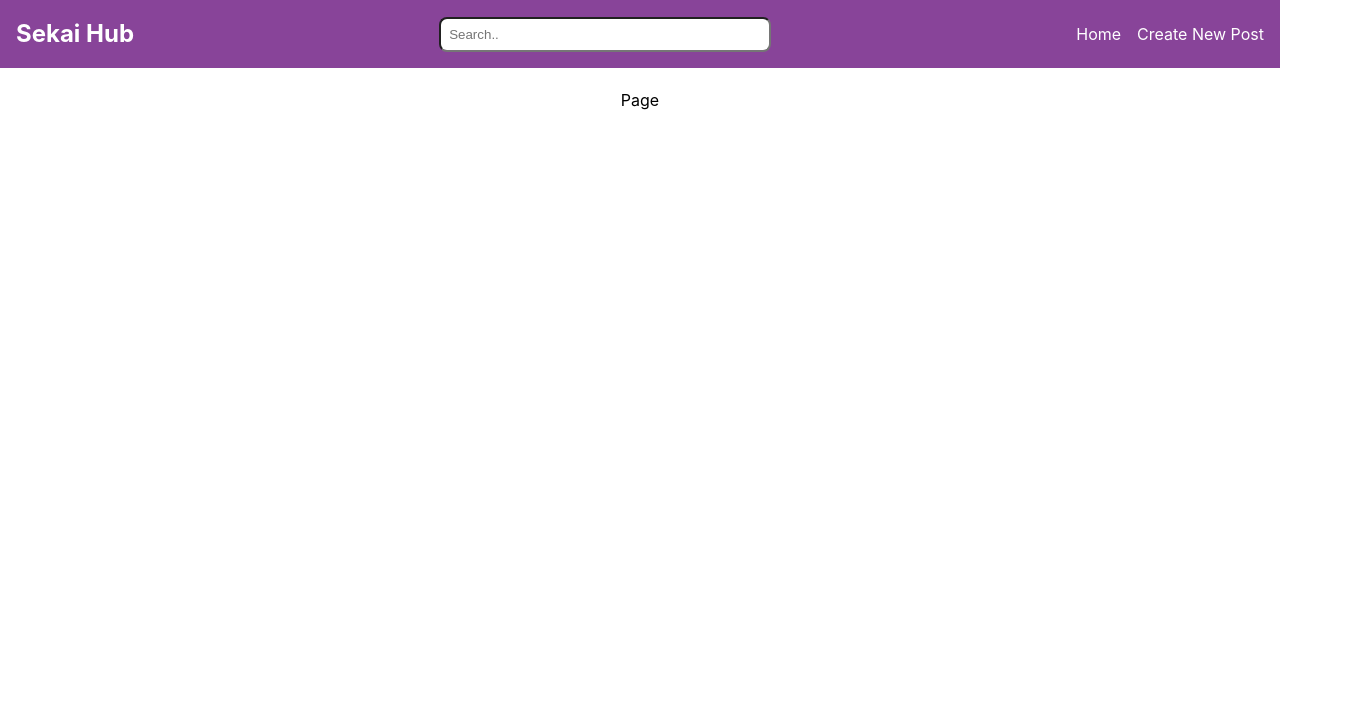
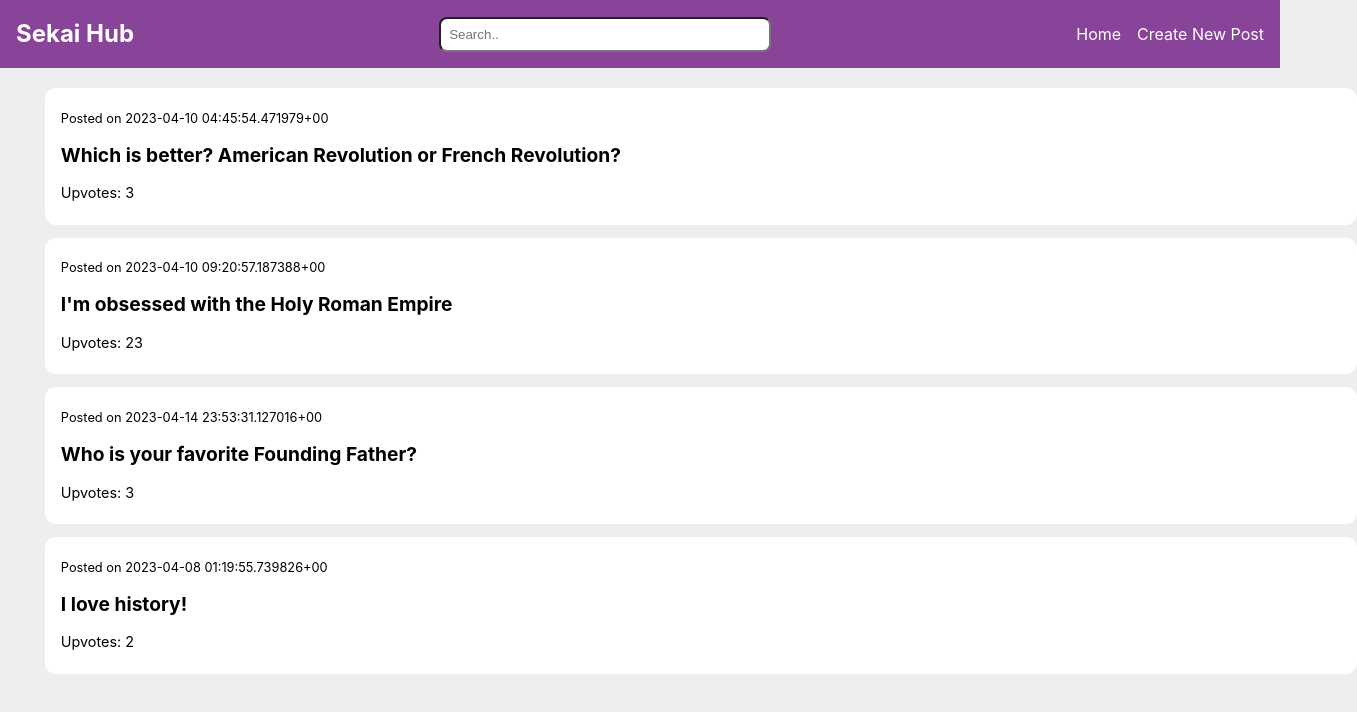
Before and after one commit to v74c63t/sekai-hub, a React (Vite) app: page / in a window 1280 px wide. Shown: the top 712 px of the page, 1357 px wide, since content can reach past the window. Built offline with nearby package versions, Linux system fonts and the light colour scheme.

Commit message:
Basic styling for home page ------------------------ Will continue after making some lo-fi wireframes

```diff
--- a/src/App.css
+++ b/src/App.css
@@ -3,6 +3,23 @@
   margin: 0 auto;
   padding: 2rem;
   text-align: center;
+}
+
+.no-posts {
+  color: black;
+  position: absolute;
+  top: 50%;
+  left: 50%;
+  transform: translate(-50%, -50%);
+}
+
+.create-link{
+  color: blue;
+  text-decoration: none;
+}
+
+.create-link:hover {
+  color: rgb(69, 69, 69);
 }
 
 /* .logo {
--- a/src/App.jsx
+++ b/src/App.jsx
@@ -1,11 +1,63 @@
 import { useState } from 'react'
 import './App.css'
+import { Link } from 'react-router-dom'
+import PostCondensed from './components/PostCondensed/PostCondensed'
 
 function App() {
 
+  const posts = [
+    {
+      "id": 65,
+      "created_at": "2023-04-10 04:45:54.471979+00",
+      "title": "Which is better? American Revolution or French Revolution?",
+      "content": "",
+      "url": "",
+      "upvotes": 3,
+      "comments": ["America!!!"]
+    },
+    {
+      "id": 73,
+      "created_at": "2023-04-10 09:20:57.187388+00",
+      "title": "I'm obsessed with the Holy Roman Empire",
+      "content": "It's holy, Roman, and an empire",
+      "url": "",
+      "upvotes": 23,
+      "comments": ["Very true", "Haha!"]
+    },
+    {
+      "id": 87,
+      "created_at": "2023-04-14 23:53:31.127016+00",
+      "title": "Who is your favorite Founding Father?",
+      "content": "Mine is Thomas Jefferson! What about you?",
+      "url": "https://i.imgur.com/0QpthJU.jpg",
+      "upvotes": 3,
+      "comments": ["It's gotta be George Washington!", "Did you forget about Ben Franklin?"]
+    },
+    {
+      "id": 59,
+      "created_at": "2023-04-08 01:19:55.739826+00",
+      "title": "I love history!",
+      "content": "",
+      "url": "https://i.imgur.com/wzk9rEB.jpg",
+      "upvotes": 2,
+      "comments": []
+    }
+  ]
+
   return (
     <>
-      <div>Page</div>
+      {posts.length !== 0 ? (
+        posts.map((post, i) => {
+          return (
+            <PostCondensed key={i} post={post} />
+          )
+        })
+      ) :
+      <div className='no-posts'>
+        <p>There are no posts currently.</p>
+        <p>Get started on contributing by <Link className="create-link" to="/create">creating a new post</Link>!</p>
+      </div>
+      }
     </>
   )
 }
--- /dev/null
+++ b/src/components/PostCondensed/PostCondensed.css
@@ -0,0 +1,26 @@
+.post {
+  background-color: white;
+  border-radius: 0.7rem;
+  margin: 0.8rem;
+  padding: 0.5rem 1rem;
+  text-align: left;
+  width: 80rem;
+}
+
+.posted-time, .post-title, .upvotes {
+  margin: 0.8rem 0;
+}
+
+.posted-time {
+  font-size: 0.8rem;
+  font-weight: 400;
+}
+
+.post-title {
+  font-size: 1.2rem;
+  margin: 0.8rem 0;
+}
+
+.upvotes {
+  font-size: 0.9rem;
+}
--- /dev/null
+++ b/src/components/PostCondensed/PostCondensed.jsx
@@ -0,0 +1,13 @@
+import './PostCondensed.css'
+
+const PostCondensed = ({post}) => {
+  return (
+    <div className='post'>
+      <h5 className='posted-time'>Posted on {post.created_at}</h5>
+      <h4 className='post-title'>{post.title}</h4>
+      <p className='upvotes'>Upvotes: {post.upvotes}</p>
+    </div>
+  )
+}
+
+export default PostCondensed
--- a/src/index.css
+++ b/src/index.css
@@ -6,6 +6,7 @@
   /* color-scheme: light dark;
   color: rgba(255, 255, 255, 0.87);
   background-color: #242424; */
+  background-color: rgb(238, 238, 238);
 
   font-synthesis: none;
   text-rendering: optimizeLegibility;
```
